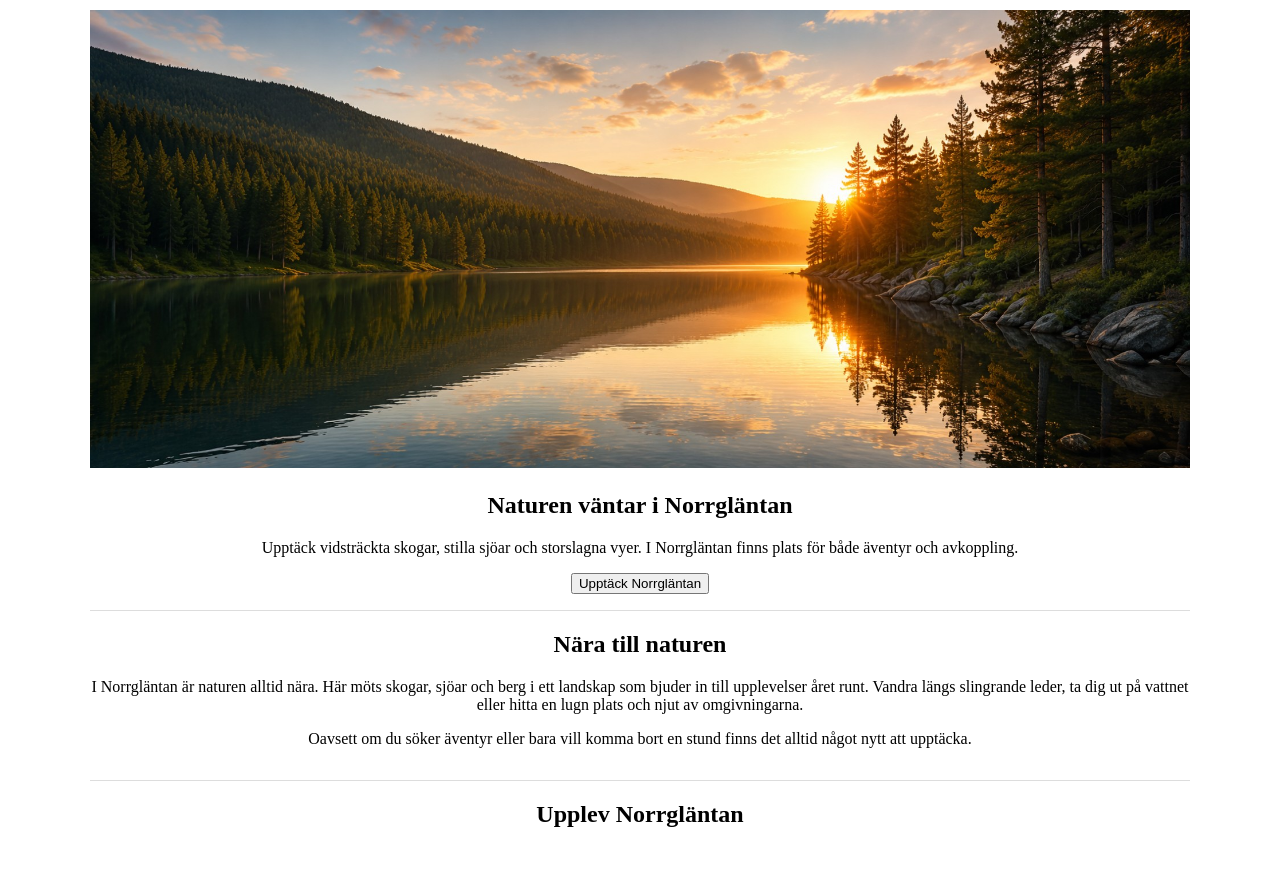
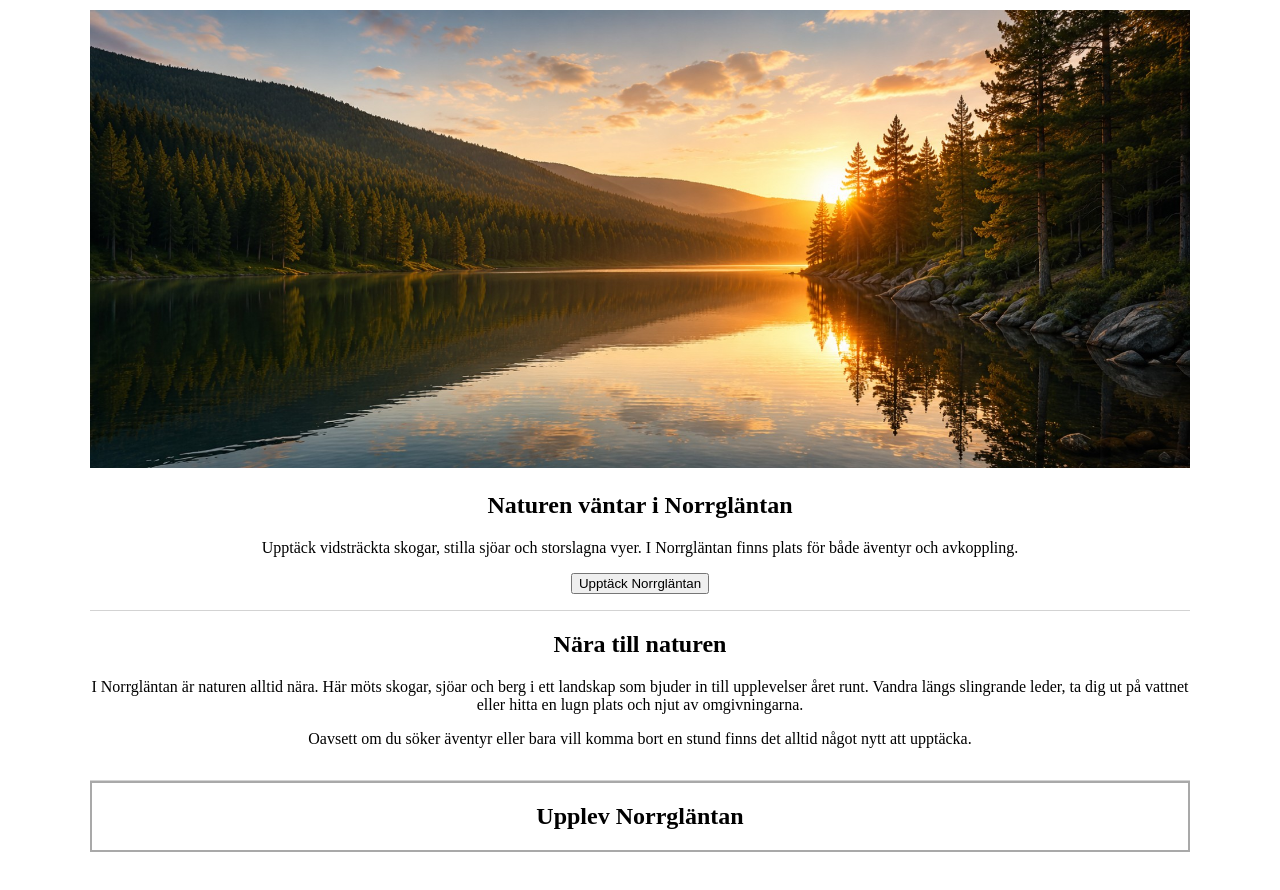
Before and after one commit to miem85/dt224g_mikael_emanuelsson_l3, a plain HTML site: page index.html in a window 1280 px wide. Shown: the part 96-986 px from the top of the page. Drawn offline with Linux system fonts and the light colour scheme.

Commit message:
Påbörjat grå låda för upplevelser

```diff
--- a/css/style.css
+++ b/css/style.css
@@ -73,8 +73,14 @@ button {
 }
 
 .intro {
-    border-bottom: 1px solid #ddd;
+    border-bottom: 1px solid lightgrey;
     padding-bottom: 1rem;
+}
+
+.discover {
+    border: 2px solid darkgray;
+    fill: lightgrey;
+
 }
 /* Desktop */
 
```
